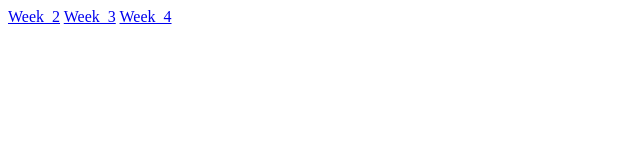
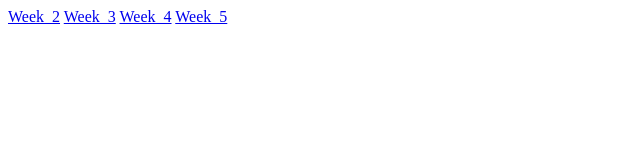
Before and after one commit to mannusschomaker/datapossesing, a plain HTML site: page index.html in a window 1280 px wide. Shown: the full height of the page, 0-640 px from the left. Drawn offline with Linux system fonts and the light colour scheme.

Commit message:
Update index.html

```diff
--- a/index.html
+++ b/index.html
@@ -5,5 +5,6 @@
 <a href="https://mannusschomaker.github.io/dataprocessing/homework/JavaScript/raw_data.html">Week_2</a>
 <a href="https://mannusschomaker.github.io/dataprocessing/homework/Week_3/raw_data.html">Week_3</a>
 <a href="https://mannusschomaker.github.io/dataprocessing/homework/Week_4/scatter.html">Week_4</a>
+<a href="https://mannusschomaker.github.io/dataprocessing/homework/Week_5/line.html">Week_5</a>
 </body>
 </html>
```
